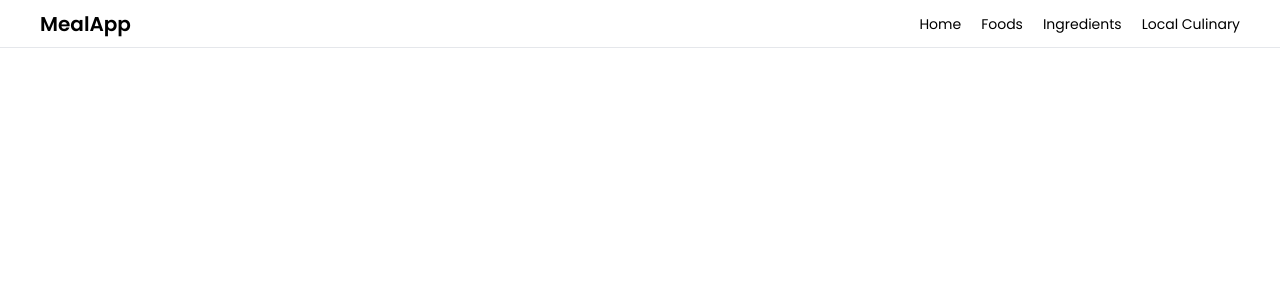
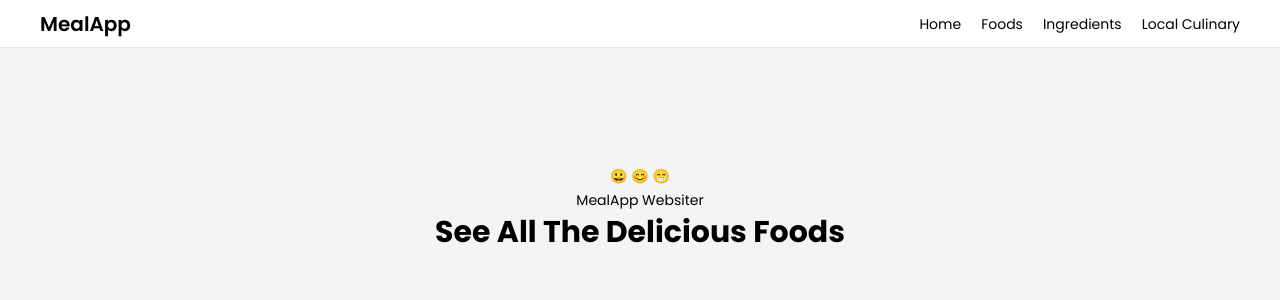
Before and after one commit to WibyFabian08/cmlabs-frontend-parttime-test, a Vue app: page / in a window 1280 px wide. Shown: the top 300 px of the page. Built offline with nearby package versions, Linux system fonts and the light colour scheme; no server answers.

Commit message:
hero component

```diff
--- a/src/App.vue
+++ b/src/App.vue
@@ -2,11 +2,12 @@
 import { RouterView } from "vue-router";
 
 import NavBar from "@/components/NavBar.vue";
+import Hero from "@/components/Hero.vue";
 </script>
 
 <template>
   <NavBar />
-
+  <Hero/>
 
   <div class="px-10 pt-5">
     <RouterView />
--- /dev/null
+++ b/src/components/Hero.vue
@@ -0,0 +1,11 @@
+<script setup></script>
+
+<template>
+  <div class="flex items-center flex-col gap-1 justify-center h-80 bg-gray-100">
+    <p class="text-sm">😀 😊 😁</p>
+    <p class="text-sm text-black">MealApp Websiter</p>
+    <h3 class="text-3xl text-black font-bold text-center">
+      See All The Delicious Foods
+    </h3>
+  </div>
+</template>
```
